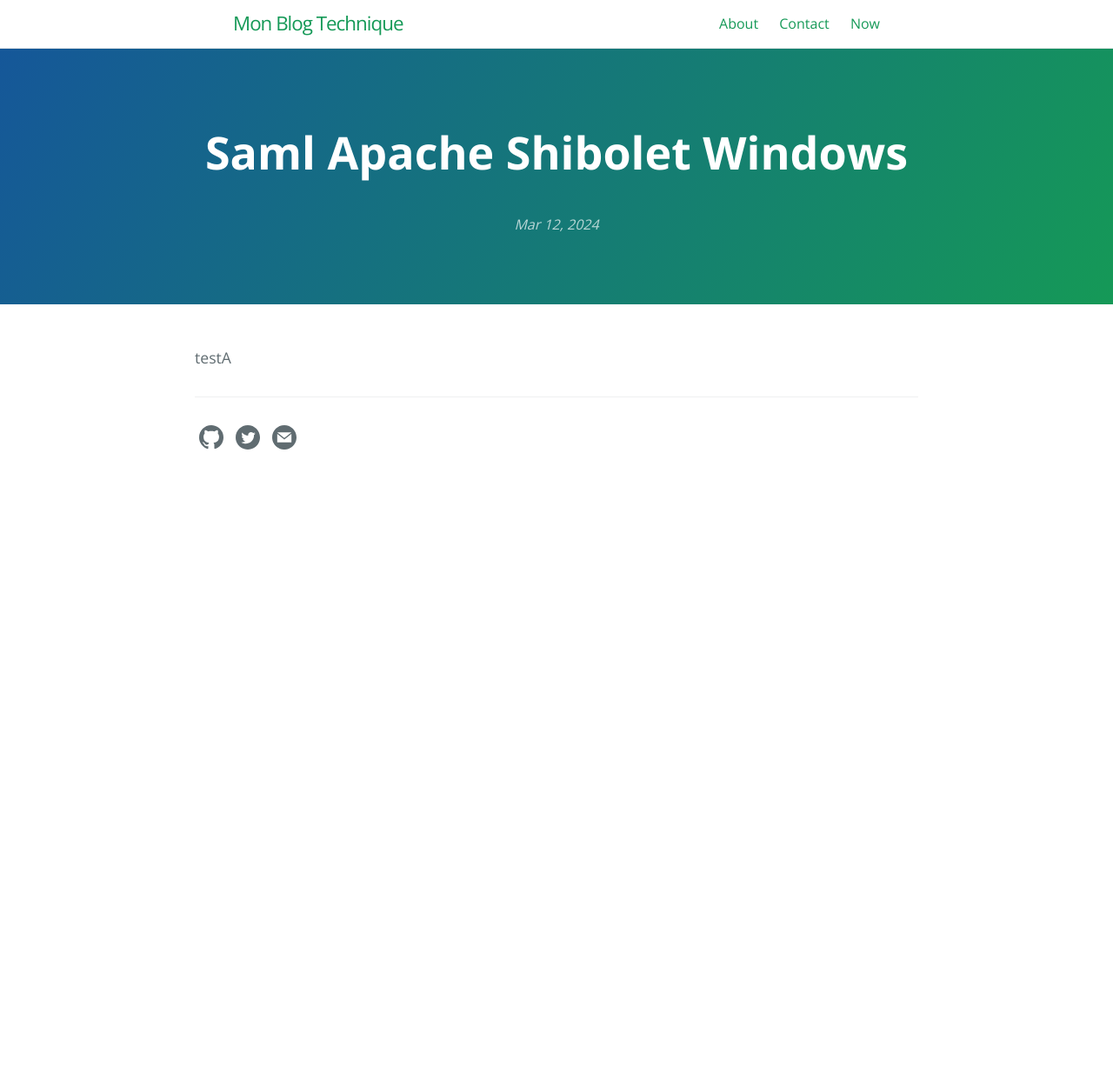
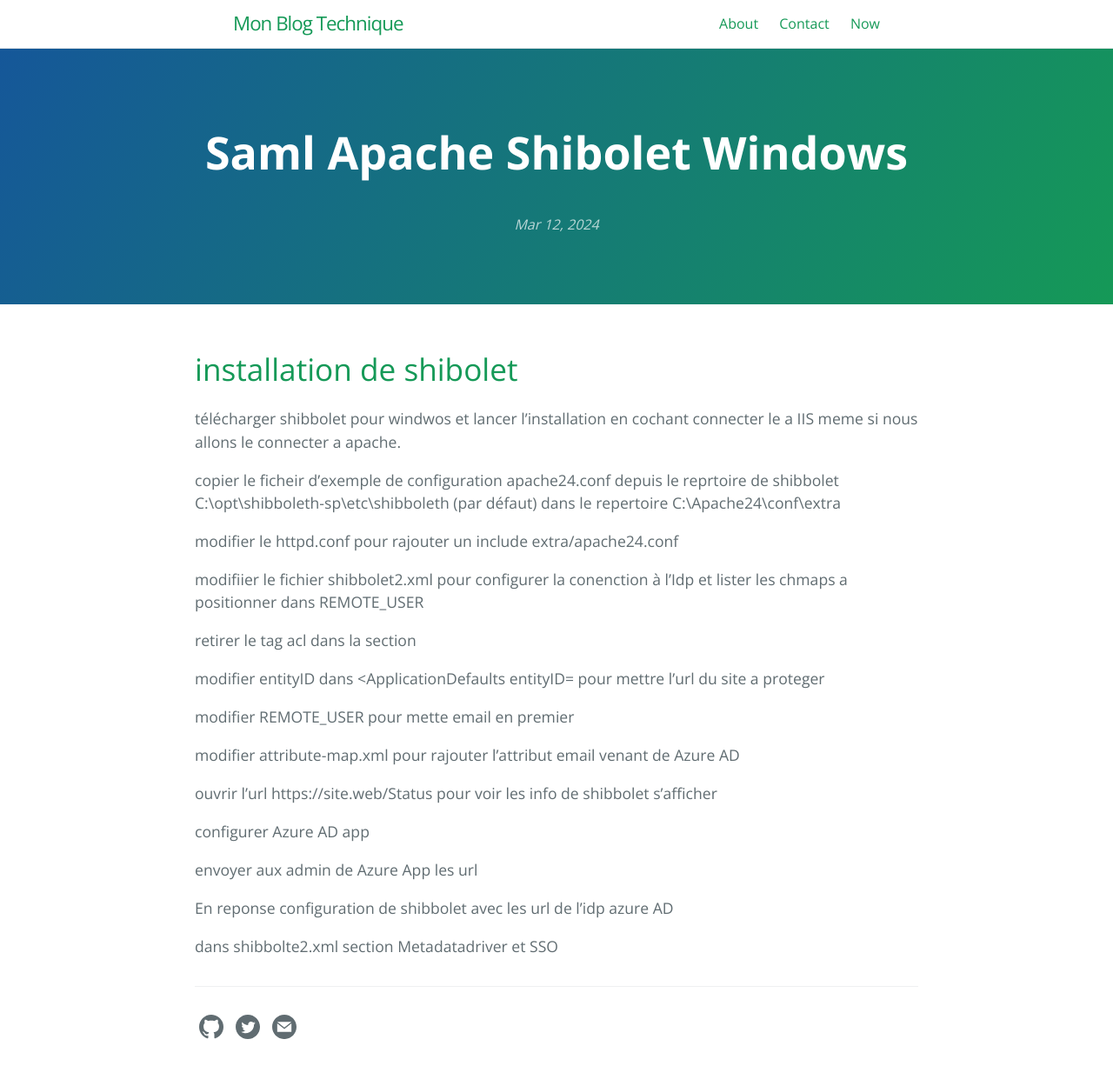
Before and after one commit to thomasricaud/thomasricaud.github.io, a Jekyll site: the page built from _posts/2024-03-12-SAML-APACHE-SHIBOLET-WINDOWS.md, in a window 1280 px wide. Shown: the whole page at 87% size. Built offline with Jekyll 4.4.1, drawn with Linux system fonts in a browser that asks for light colours; our own code applies the rules of GitHub Pages for plain Markdown files; before the commit the page ends 900 px from its top, so only the background shows below that.

Commit message:
draft version new post

```diff
--- a/_posts/2024-03-12-SAML-APACHE-SHIBOLET-WINDOWS.md
+++ b/_posts/2024-03-12-SAML-APACHE-SHIBOLET-WINDOWS.md
@@ -1 +1,27 @@
-testA
+# installation de shibolet
+
+télécharger shibbolet pour windwos et lancer l'installation en cochant connecter le a IIS meme si nous allons le connecter a apache.
+
+copier le ficheir d'exemple de configuration apache24.conf depuis le reprtoire de shibbolet C:\opt\shibboleth-sp\etc\shibboleth (par défaut) dans le repertoire C:\Apache24\conf\extra
+
+modifier le httpd.conf pour rajouter un include extra/apache24.conf
+
+modifiier le fichier shibbolet2.xml pour configurer la conenction à l'Idp et lister les chmaps a positionner dans REMOTE_USER
+
+retirer le tag acl dans la section  <Handler type="Status" Location="/Status" />
+
+modifier entityID dans <ApplicationDefaults entityID= pour mettre l'url du site a proteger
+
+modifier REMOTE_USER pour mette email en premier
+
+modifier attribute-map.xml pour rajouter l'attribut email venant de Azure AD
+
+ouvrir l'url https://site.web/Status pour voir les info de shibbolet s'afficher
+
+configurer Azure AD app
+
+envoyer aux admin de Azure App  les url
+
+En reponse configuration de shibbolet avec les url de l'idp azure AD
+
+dans shibbolte2.xml section Metadatadriver et SSO
```
